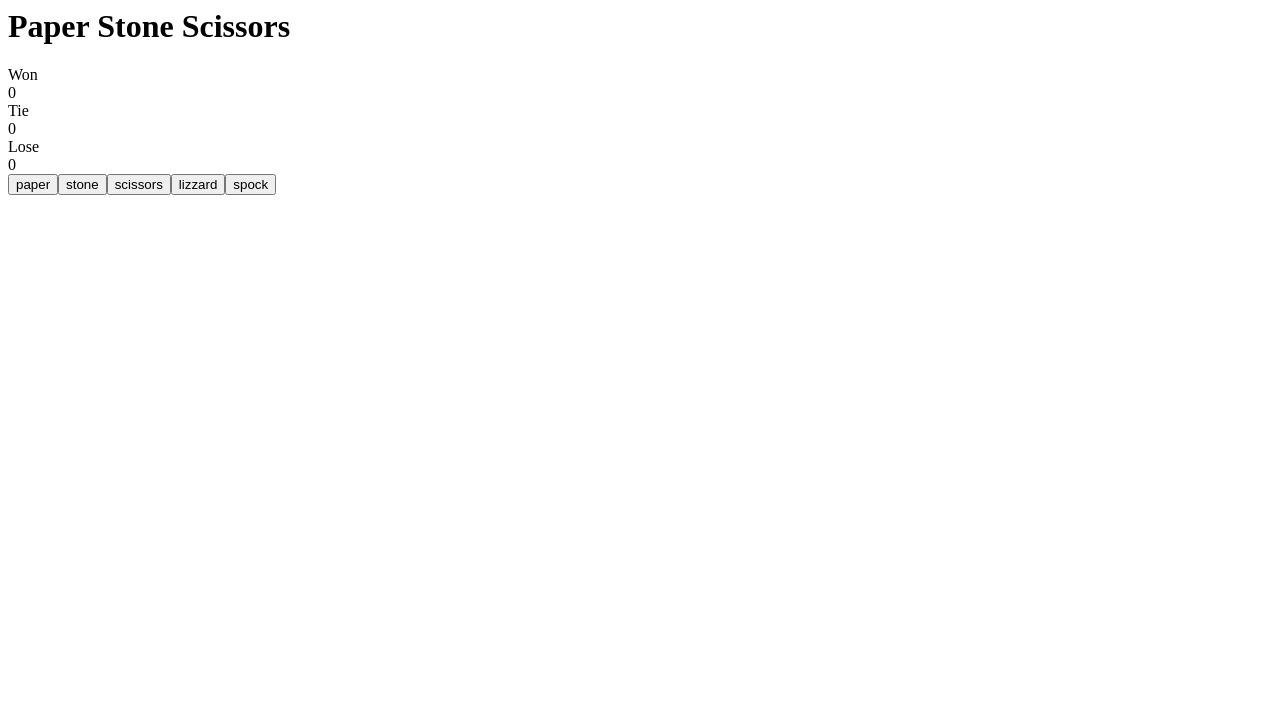
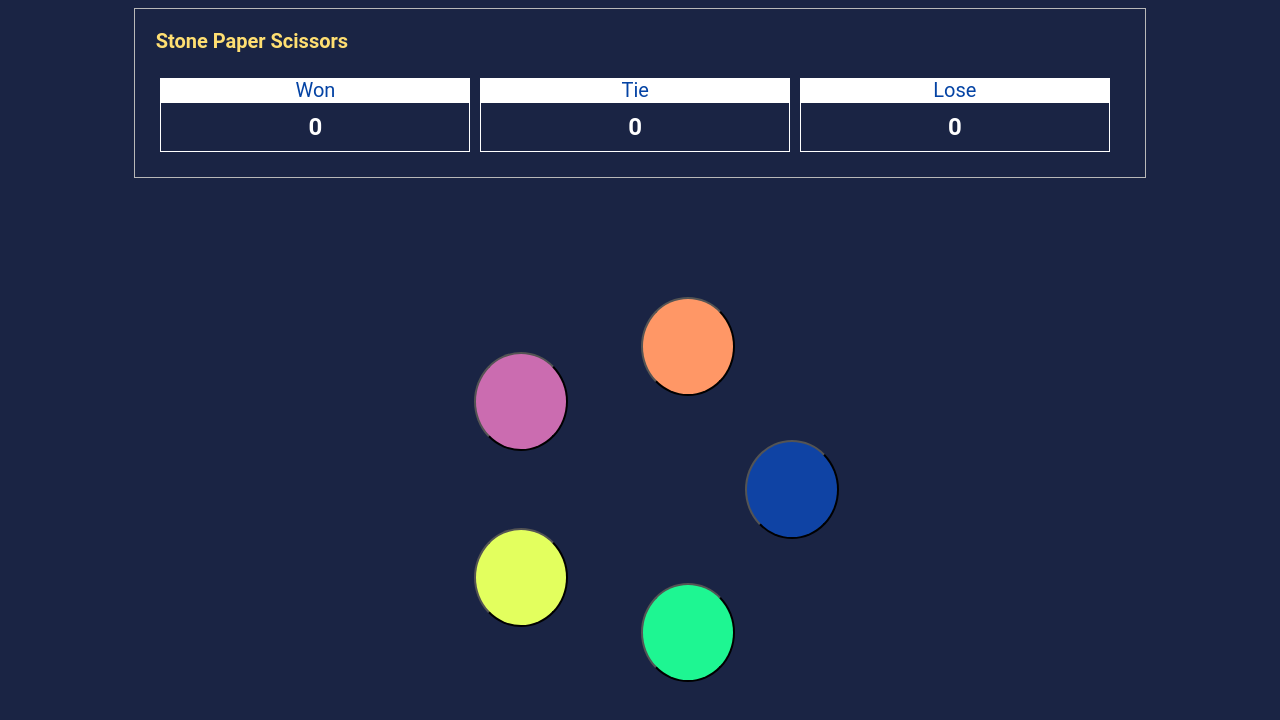
Before and after one commit to lumaidacl/stone-paper-scisors, a plain HTML site: page index.html in a window 1280 px wide. Drawn offline with Linux system fonts and the light colour scheme.

Commit message:
Building gaming elements

```diff
--- a/game.js
+++ b/game.js
@@ -1,5 +1,5 @@
 (()=>{
-  console.log('this is the game');
+  console.log('This is the game');
 
   let buttons = document.querySelectorAll(".button");
   let user = document.querySelector("#selections .user");
@@ -13,8 +13,14 @@
     'stone': ['scissors', 'lizzard'],
     'scissors': ['paper', 'lizzard'],
     'lizzard': ['spock', 'paper'],
-    'spock': ['scissors', 'rock'],
+    'spock': ['scissors', 'stone'],
   };
+
+  let game_options = Object.keys(game_logic);
+  let center_x = window.innerWidth/2 - 45;
+  let center_y = window.innerHeight/2 + 40;
+  let radius = 150;
+  let angle = 72 * Math.PI / 180;
 
   const whoWon = function(player1, player2){
     if(player1 === player2){
@@ -24,7 +30,6 @@
   }
 
   const computerOption = function(){
-    let game_options = Object.keys(game_logic);
     let computer_selection = game_options[Math.floor(Math.random() * game_options.length)];
     computer.innerHTML = computer_selection;
     return computer_selection;
@@ -42,18 +47,24 @@
     scoreAccumulate( whoWon(user_selection, computer_selection));
   };
 
+  const createButton = function (index) {
+    let button = document.createElement("button");
+    button.classList.add("button");
+    button.textContent = game_options[index];
+
+    button.style.left = `${radius * Math.cos(index*angle) + center_x}px`;
+    button.style.top = `${radius * Math.sin(index*angle) + center_y}px`;
+
+    button.setAttribute("data-type", game_options[index]);
+    button.addEventListener("click", selectOption);
+    gameboard.appendChild(button);
+
+  }
+
   const initGame = function () {
     console.log("Starting game");
-    let game_options = Object.keys(game_logic);
-
     for (let index = 0; index < game_options.length; index ++){
-      console.log("xD");
-      let button = document.createElement("button");
-      button.classList.add("button");
-      button.textContent = game_options[index];
-      button.setAttribute("data-type", game_options[index]);
-      button.addEventListener("click", selectOption);
-      gameboard.appendChild(button);
+      createButton(index);
     }
   }
   initGame();
--- a/index.html
+++ b/index.html
@@ -1,16 +1,19 @@
 <!DOCTYPE>
 <html>
 <head>
-  <title></title>
-  <meta />
+  <title>Stone Paper Scissors</title>
+  <link href="https://fonts.googleapis.com/css2?family=Lato&display=swap" rel="stylesheet">
+  <link rel="stylesheet" href="./theme.css" type="text/css">
+  <meta charset="utf-8"/>
 </head>
+
 <body>
-  <div id="game">
+  <div id="wrapper">
     <div id="score">
-      <h1>Paper Stone Scissors</h1>
-      <div class="card"> Won <div class="won">0</div></div>
-      <div class="card"> Tie <div class="tie">0</div></div>
-      <div class="card"> Lose <div class="lose">0</div></div>
+      <h1>Stone Paper Scissors</h1>
+      <div class="card"> Won <div class="won number">0</div></div>
+      <div class="card"> Tie <div class="tie number">0</div></div>
+      <div class="card"> Lose <div class="lose number">0</div></div>
     </div>
 
     <div id="selections">
--- /dev/null
+++ b/theme.less
@@ -0,0 +1,74 @@
+@background: #1a2444;
+@main-color: #b8b8b8;
+@blue-color: #0443a4;
+@title-color: #ffdf72;
+
+@main-font: 'Roboto', sans-serif;
+
+@font-size: 16px;
+@font-title: 20px;
+@font-card: 20px;
+@font-number: 24px;
+
+body{
+  font-family: @main-font;
+  background: @background;
+  #wrapper{
+    width: 80%;
+    margin: 0 auto;
+    #score{
+      border: 1px solid @main-color;
+      padding: 2%;
+      &:after{
+        content: "";
+        display: block;
+        clear: both;
+      }
+      h1{
+        margin: 0 0 20px 0;
+        color: @title-color;
+        font-size: @font-title;
+      }
+      .card{
+        font-size: @font-card;
+        float: left;
+        width: 32%;
+        margin: 0.5%;
+        text-align: center;
+        color: @blue-color;
+        background: white;
+        .number{
+          font-size: @font-number;
+          background: @background;
+          color: white;
+          border: 1px solid white;
+          padding: 10px;
+          font-weight: bold;
+        }
+      }
+    }
+    #game-board{
+      .button{
+        border-radius: 50%;
+        padding: 40px 45px;
+        text-indent: -500000px;
+        position: absolute;
+        &[data-type="paper"]{
+          background: #0f43a4;
+        }
+        &[data-type="stone"]{
+          background: #1ef692;
+        }
+        &[data-type="scissors"]{
+          background: #e3ff5e;
+        }
+        &[data-type="lizzard"]{
+          background: #cb6cb0;
+        }
+        &[data-type="spock"]{
+          background: #ff9766;
+        }
+      }
+    }
+  }
+}
```
Also changed, not shown: theme.css (added), 1 other file.
